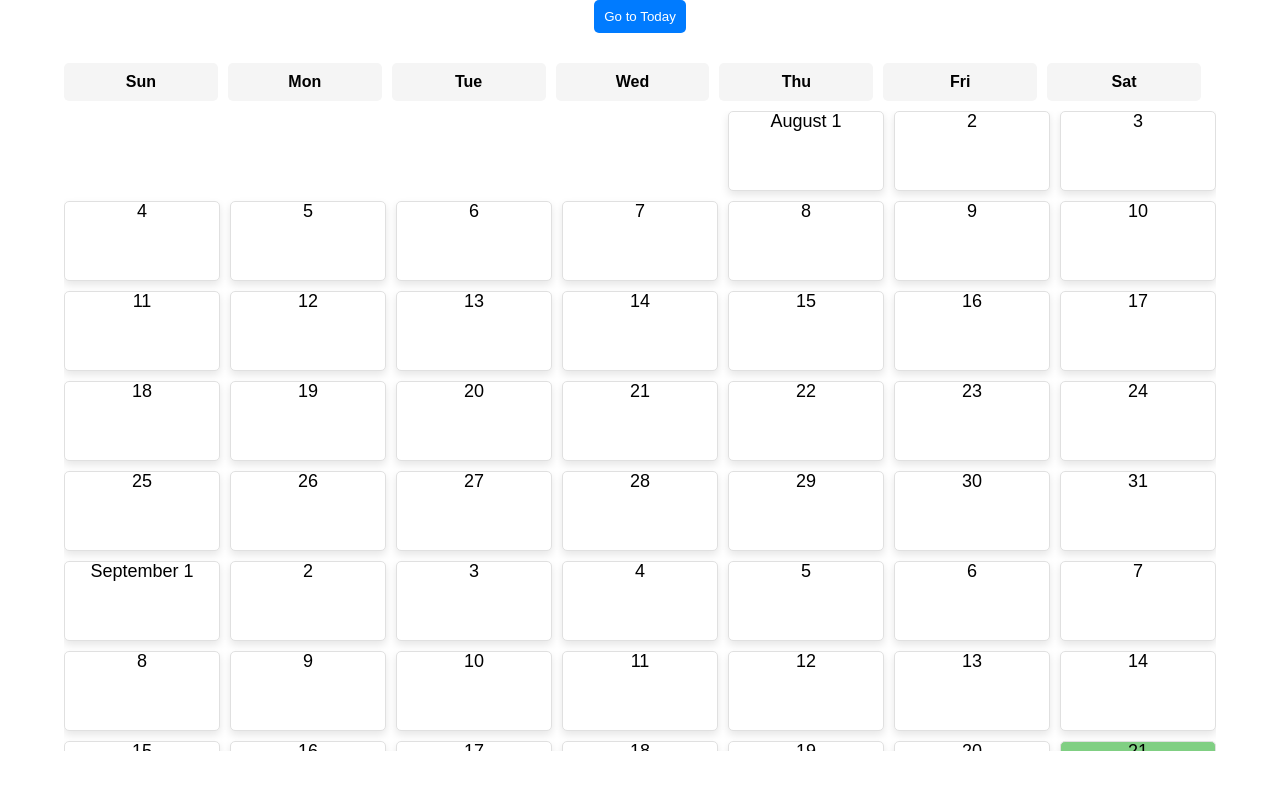
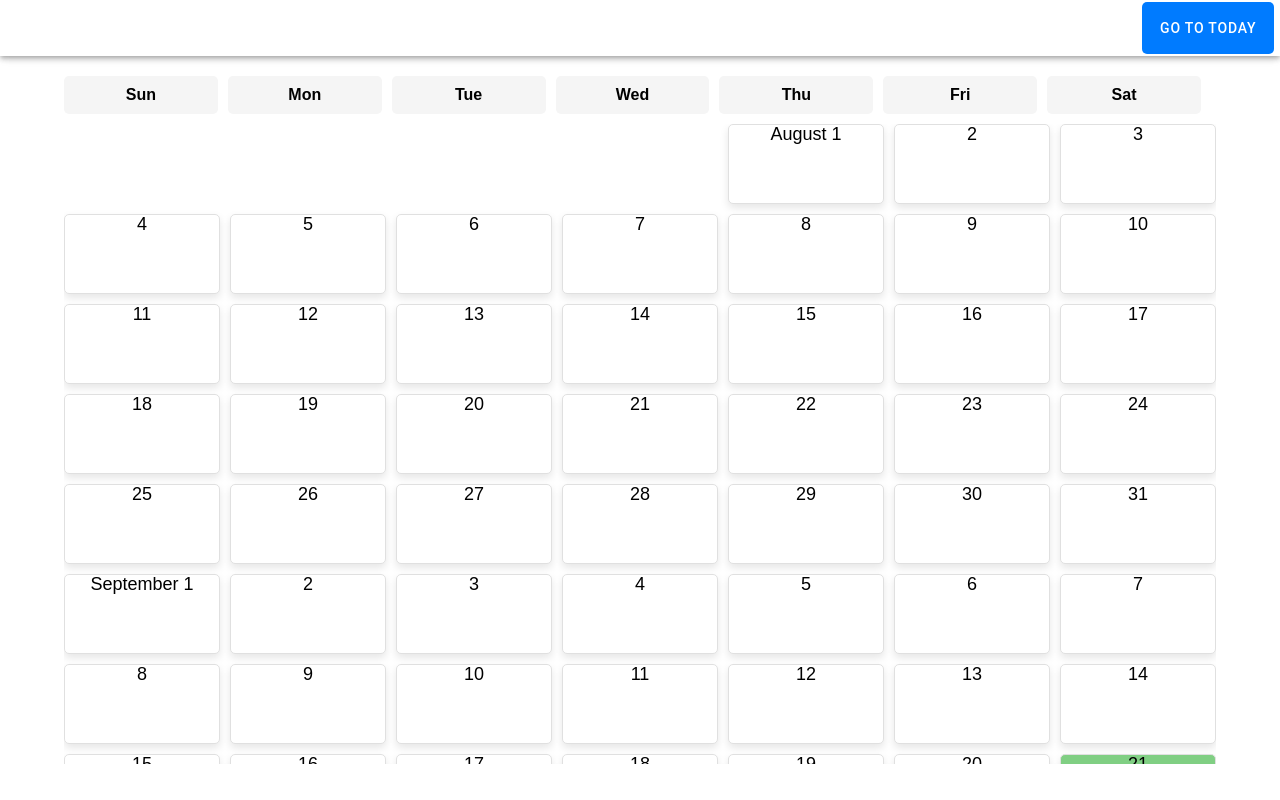
Before and after one commit to Irishwolf13/calApp2, a React (Vite) app: page /cal in a window 1280 px wide. Built offline with nearby package versions, Linux system fonts and the light colour scheme.

Commit message:
figure out my issue with router

```diff
--- a/src/pages/Home.tsx
+++ b/src/pages/Home.tsx
@@ -1,7 +1,14 @@
+import { useHistory } from 'react-router-dom';
 import { IonButton, IonContent, IonHeader, IonPage, IonTitle, IonToolbar } from '@ionic/react';
 import './Home.css';
 
 const Home: React.FC = () => {
+  const history = useHistory();
+
+  const handleButtonClick = () => {
+    history.push('/cal');
+  };
+
   return (
     <IonPage>
       <IonHeader>
@@ -15,7 +22,7 @@ const Home: React.FC = () => {
             <IonTitle size="large">Blank</IonTitle>
           </IonToolbar>
         </IonHeader>
-        <IonButton>Frank</IonButton>
+        <IonButton onClick={handleButtonClick}>Frank</IonButton>
       </IonContent>
     </IonPage>
   );
--- a/src/pages/InfiniteScrollCalendar.tsx
+++ b/src/pages/InfiniteScrollCalendar.tsx
@@ -1,6 +1,7 @@
 import React, { useState, useEffect, useRef, useLayoutEffect } from 'react';
 import './InfiniteScrollCalendar.css';
 import CalendarCell from './CalendarCell'; // Ensure correct path
+import { IonBackButton, IonButton, IonButtons, IonContent, IonHeader, IonPage, IonTitle, IonToolbar } from '@ionic/react';
 
 const InfiniteScrollCalendar: React.FC = () => {
   const [dates, setDates] = useState<{ date: Date; key: string }[]>([]);
@@ -206,13 +207,32 @@ const InfiniteScrollCalendar: React.FC = () => {
   );
 
   return (
+    <IonPage>
+    <IonHeader>
+      <IonToolbar>
+        <IonButtons>
+          <IonBackButton></IonBackButton>
+        </IonButtons>
+        <IonButtons slot="secondary">
+          <IonButton onClick={scrollToToday} className="scroll-to-today-button">Go to Today</IonButton>
+        </IonButtons>
+      </IonToolbar>
+    </IonHeader>
+    <IonContent fullscreen>
+      <IonHeader collapse="condense">
+        <IonToolbar>
+          <IonButtons>
+            <IonBackButton></IonBackButton>
+          </IonButtons>
+        </IonToolbar>
+      </IonHeader>
         <div className="calendar-page">
         {isLoading && (
           <div className={`loading-overlay ${fadeOut ? 'fade-out' : ''}`}>
             <div className="loading-spinner"></div>
           </div>
         )}
-      <button onClick={scrollToToday} className="scroll-to-today-button">Go to Today</button>
+
         <div className="month-year">{currentMonthYear}</div>
         <div className="week-header">
           {daysOfWeek.map((day, index) => (
@@ -225,6 +245,8 @@ const InfiniteScrollCalendar: React.FC = () => {
           {dates.map(renderCalendarCell)}
         </div>
       </div>
+    </IonContent>
+  </IonPage>
   );
 };
 
```
Lines whose indentation alone changed are shown as unchanged.
